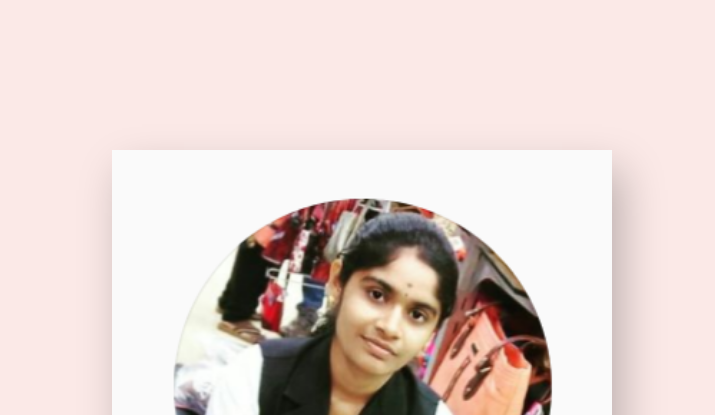
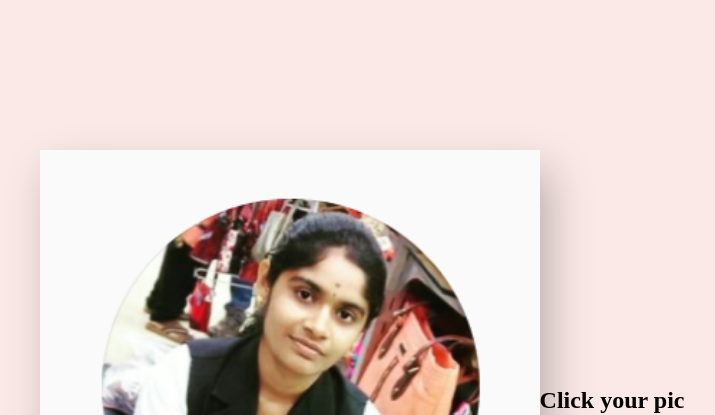
Before and after one commit to Arjun-dev-pro/avd_hbd_sank, a plain HTML site: page index.html in a window 1280 px wide. Shown: the top 415 px of the page, without its empty margins (278-993 px from the left). Drawn offline with Linux system fonts and the light colour scheme.

Commit message:
Update index.html
Commit

```diff
--- a/index.html
+++ b/index.html
@@ -31,6 +31,7 @@
             </div>
         </div>
     </div>
+<h2 style="color:#21212">Click your pic </h2>
 </body>
 
 </html>
```
